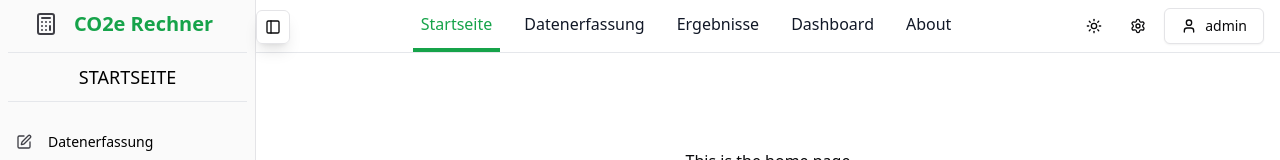
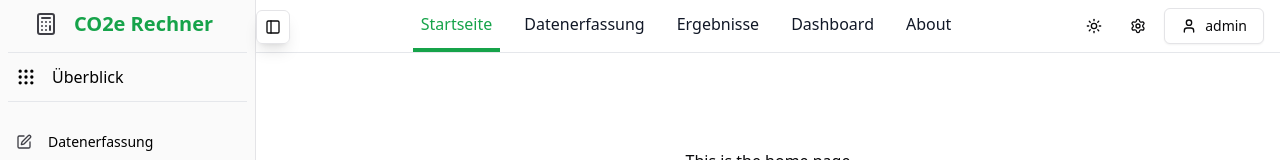
Before and after one commit to matteoklee/ghg-scope-calculator-frontend, a Vue app: page / in a window 1280 px wide. Shown: the top 160 px of the page. Built offline with nearby package versions, Linux system fonts and the light colour scheme.

Commit message:
overview link at the start of the sidebar

```diff
--- a/src/components/navigation/AppSidebar.vue
+++ b/src/components/navigation/AppSidebar.vue
@@ -20,7 +20,8 @@ import {
   Wind,
   Zap,
   ThermometerSnowflake,
-  ThermometerSun
+  ThermometerSun,
+  Grip
 } from 'lucide-vue-next';
 import {
   Sidebar,
@@ -79,6 +80,7 @@ export default {
     Zap,
     ThermometerSnowflake,
     ThermometerSun,
+    Grip,
     SidebarMenuSubItem,
     SidebarMenuSub,
   },
@@ -248,9 +250,20 @@ export default {
         </SidebarGroupLabel>
       </div>
       <SidebarSeparator class="" />
+
+
+      <SidebarGroupLabel class="text-md font-medium text-black mx-2">
+        <router-link to="/" class="inline-flex items-center">
+          <Grip class="mr-4 h-5 w-5" />
+          <span>Überblick</span>
+        </router-link>
+      </SidebarGroupLabel>
+      <!--
       <SidebarGroupLabel class="text-lg font-medium text-black uppercase justify-center">
         {{ route.meta?.label }}
       </SidebarGroupLabel>
+      -->
+
       <SidebarSeparator class="mb-2" />
       <SidebarGroup v-for="(scope, index) in navItems" :key="index" class="">
         <!--
```
